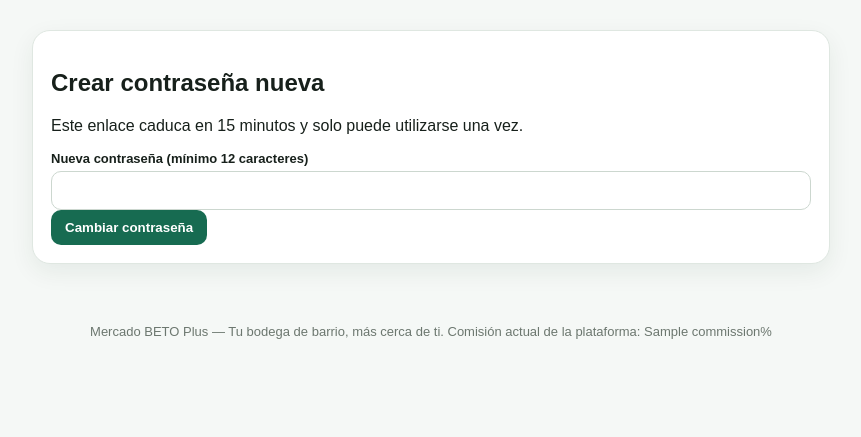
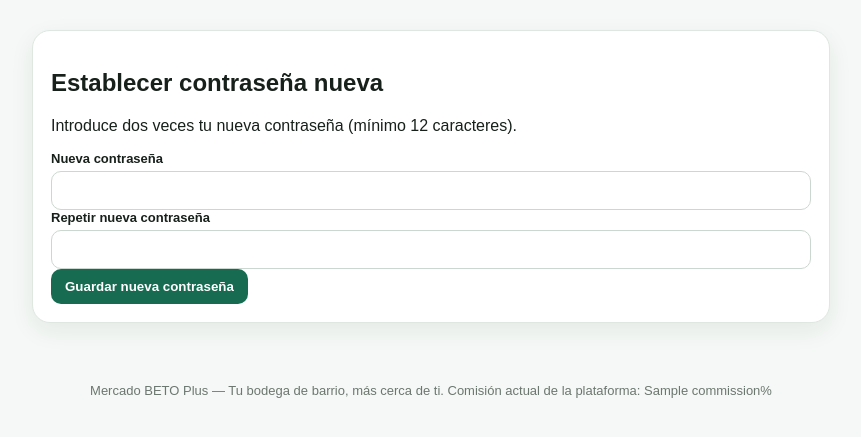
Before and after one commit to Badplus/ConectaCuba, a Python web app: template ConectaCuba_v3/app/templates/reset_password.html in a window 1280 px wide. Shown: the part 67-504 px from the top of the page, without its empty margins (209-1070 px from the left). Run offline with Jinja, Linux system fonts and the light colour scheme; the template is opened without the code that fills it: most values are stand-ins (such as "Sample title", 1, 10 or a date in 2020).

```diff
--- a/ConectaCuba_v3/app/templates/reset_password.html
+++ b/ConectaCuba_v3/app/templates/reset_password.html
@@ -1 +1 @@
-{% extends 'base.html' %}{% block content %}<div class="container"><div class="form"><h2>Crear contraseña nueva</h2><p>Este enlace caduca en 15 minutos y solo puede utilizarse una vez.</p><form method="post"><input type="hidden" name="_csrf" value="{{ csrf_token() }}"><label>Nueva contraseña (mínimo 12 caracteres)</label><input type="password" name="new_password" minlength="12" maxlength="128" autocomplete="new-password" required><button class="btn primary" type="submit">Cambiar contraseña</button></form></div></div>{% endblock %}
+{% extends 'base.html' %}{% block content %}<div class="container"><div class="form"><h2>Establecer contraseña nueva</h2><p>Introduce dos veces tu nueva contraseña (mínimo 12 caracteres).</p><form method="post"><input type="hidden" name="_csrf" value="{{ csrf_token() }}"><label>Nueva contraseña</label><input type="password" name="new_password" minlength="12" maxlength="128" autocomplete="new-password" required><label>Repetir nueva contraseña</label><input type="password" name="confirm_password" minlength="12" maxlength="128" autocomplete="new-password" required><button class="btn primary" type="submit">Guardar nueva contraseña</button></form></div></div>{% endblock %}
```
